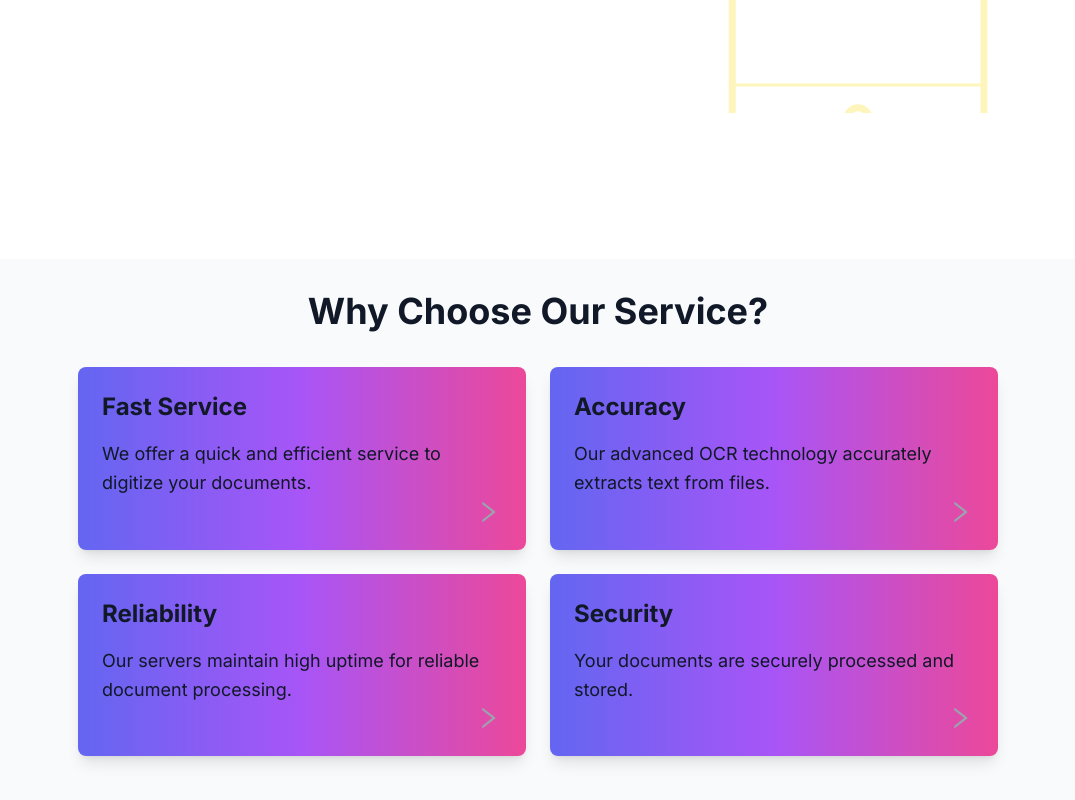
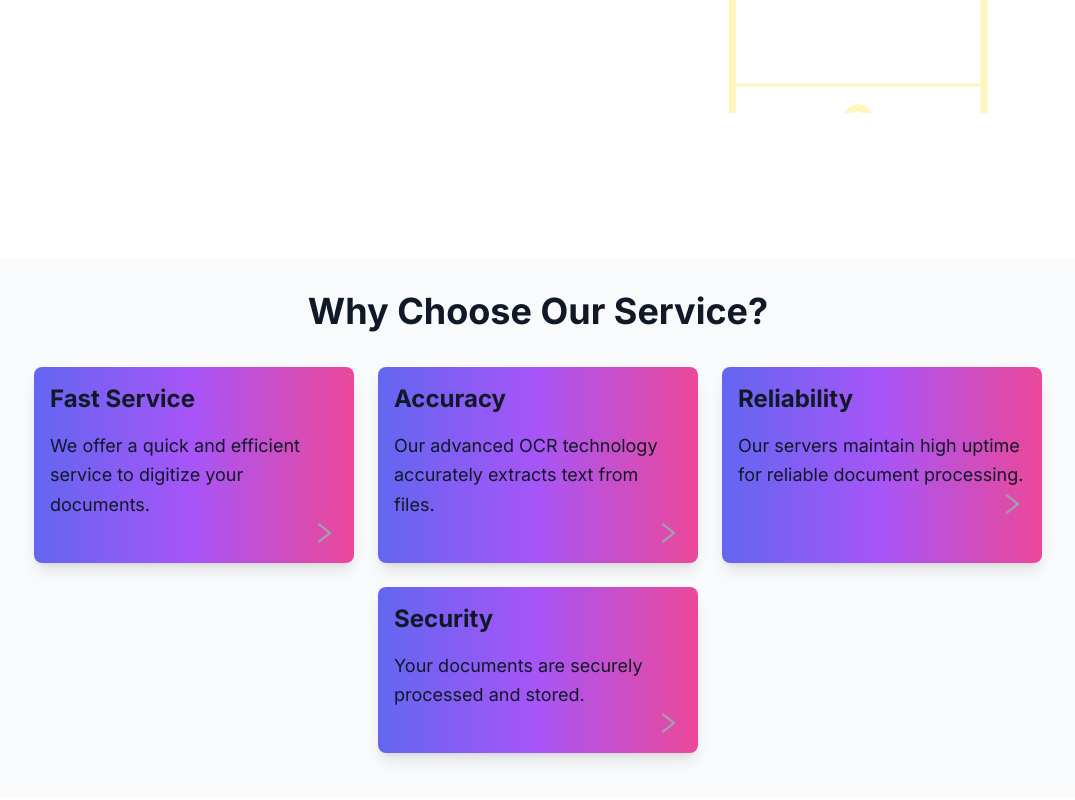
Before and after one commit to Ezejaemmanuel/docscanwiz, a Next.js app: page / in a window 1280 px wide. Shown: the part 433-1233 px from the top of the page, without its empty margins (102-1177 px from the left). Built offline with nearby package versions, Linux system fonts and the light colour scheme.

Commit message:
still doing well sha

```diff
--- a/app/page.tsx
+++ b/app/page.tsx
@@ -1,4 +1,4 @@
-import Navbar from '@/components/Navbar'
+
 import WhyChooseUs from '@/components/WhyChooseUs'
 import HeroSection from '@/components/header'
 import Image from 'next/image'
--- a/components/WhyChooseUs.tsx
+++ b/components/WhyChooseUs.tsx
@@ -1,5 +1,5 @@
+import { AiOutlineRight } from 'react-icons/ai';
 
-import { AiOutlineRight } from 'react-icons/ai';
 import boxes from './boxes.json';
 
 const WhyChooseUs = () => {
@@ -16,15 +16,17 @@ const WhyChooseUs = () => {
                 {boxes.map(box => (
                     <div
                         key={box.title}
-                        className="bg-gradient-to-r from-indigo-500 via-purple-500 to-pink-500 rounded-lg shadow-lg p-6 m-3 flex-basis-full max-w-md"
+                        className="bg-gradient-to-r from-indigo-500 via-purple-500 to-pink-500 rounded-lg shadow-lg p-6 m-3 flex-basis-full max-w-md lg:flex-basis-1/3 md:flex-basis-1/2 sm:flex-basis-full lg:p-4 md:p-3 sm:p-2 sm:max-w-xs"
                     >
                         <div>
                             <h3 className="text-2xl font-bold mb-4">
                                 {box.title}
                             </h3>
+
                             <p className="text-lg leading-relaxed">
                                 {box.text}
                             </p>
+
                         </div>
 
                         <div className="flex justify-end text-gray-400 dark:text-gray-500">
--- a/components/header.tsx
+++ b/components/header.tsx
@@ -4,7 +4,7 @@ import Image from 'next/image';
 import Link from 'next/link';
 //import AnimatedText from './AnimatedText';
 //import forexChat from '../public/yellow_forex.json';
-import LottieAnimationDynamic from './LottieAnimationDynamic';
+import LottieAnimationDynamic from './LottieAnimation/LottieAnimationDynamic';
 import Scanning from '../public/scanning.json'
 import AnimatedText from './AnimatedText';
 
```
Also changed, not shown: components/LottieAnimation/LottieAnimation.tsx (renamed from components/LottieAnimation.tsx), components/LottieAnimation/LottieAnimationDynamic.tsx (renamed from components/LottieAnimationDynamic.tsx).
